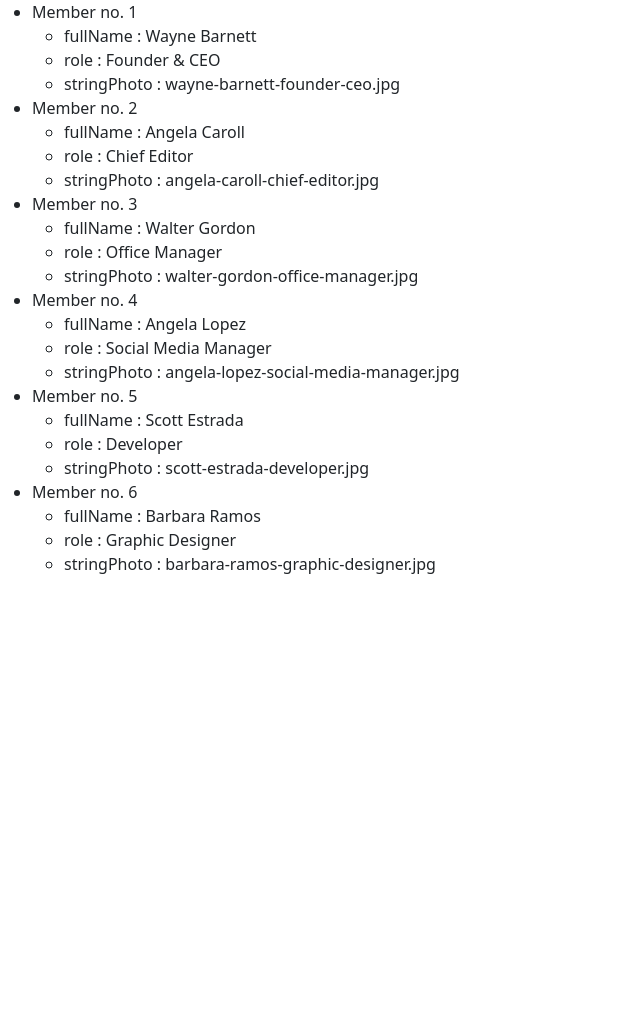
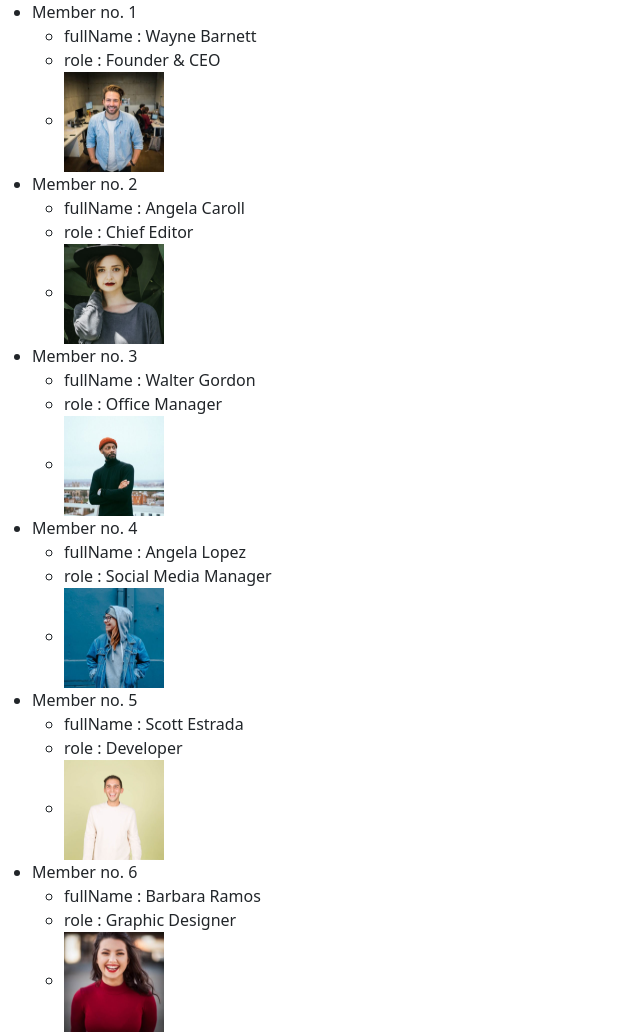
Before and after one commit to PasqualePedoto/js-our-team, a plain HTML site: page index.html in a window 1280 px wide. Shown: the whole page, without its empty margins (0-640 px from the left). Before the commit the page ends 800 px from the top, so only its background shows below. Drawn offline with nearby package versions, Linux system fonts and the light colour scheme.

Commit message:
BONUS 1 complete

```diff
--- a/css/style.css
+++ b/css/style.css
@@ -0,0 +1,4 @@
+img {
+    width: 100px;
+    height: 100px;
+}
--- a/js/script.js
+++ b/js/script.js
@@ -86,6 +86,27 @@ for (let i = 0; i < teamMembers.length; i++) {
 
 const memberList = document.getElementById('member-list');
 
+// for (let i = 0; i < teamMembers.length; i++) {
+//     const currentMember = teamMembers[i];
+
+//     const element = document.createElement('li');
+//     element.innerText = `Member no. ${i + 1}`;
+//     const insideList = document.createElement('ul');
+//     element.appendChild(insideList);
+
+//     for (let key in currentMember) {
+//         const insideElement = document.createElement('li');
+//         insideElement.innerText = key + ' : ' + currentMember[key] + ' ';
+//         insideList.appendChild(insideElement);
+//     }
+
+//     memberList.appendChild(element)
+// }
+
+// # BONUS 1
+
+// Trasformare la stringa foto in una immagine effettiva
+
 for (let i = 0; i < teamMembers.length; i++) {
     const currentMember = teamMembers[i];
 
@@ -96,7 +117,12 @@ for (let i = 0; i < teamMembers.length; i++) {
 
     for (let key in currentMember) {
         const insideElement = document.createElement('li');
-        insideElement.innerText = key + ' : ' + currentMember[key] + ' ';
+        if (key === 'stringPhoto') {
+            const memberImg = `<img src="img/${currentMember[key]}" alt="img-${i + 1}">`;
+            insideElement.innerHTML = memberImg;
+        } else {
+            insideElement.innerText = key + ' : ' + currentMember[key];
+        }
         insideList.appendChild(insideElement);
     }
 
```
Also changed, not shown: index.html (+0 -1 lines).
